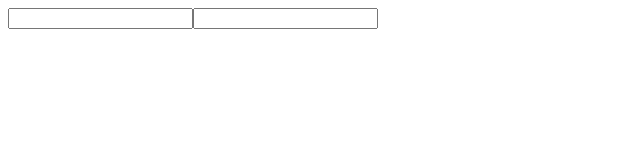
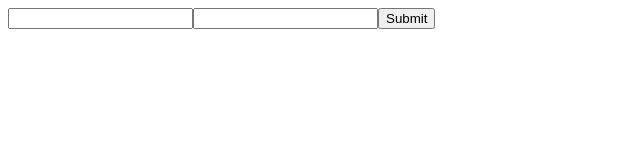
Before and after one commit to adiprasetyaxyz/Reactjs-Learning, a React (Vite) app in the folder myfirstpro/: page / in a window 1280 px wide. Shown: the top 160 px of the page, without its empty margins (0-640 px from the left). Built offline with nearby package versions, Linux system fonts and the light colour scheme.

Commit message:
27: Handling Form Submission In React

```diff
--- a/myfirstpro/src/components/Form.jsx
+++ b/myfirstpro/src/components/Form.jsx
@@ -2,7 +2,10 @@ import { useState } from "react";
 
 export default function Form() {
   let [name, setName] = useState({ firstName: "", lastName: "" });
-
+  function handleSubmit(e) {
+    console.log(name.firstName + name.lastName);
+    e.preventDefault();
+  }
   return (
     <div>
       {name.firstName + name.lastName}
@@ -17,6 +20,7 @@ export default function Form() {
           type="text"
           value={name.lastName}
         />
+        <button onClick={(e) => handleSubmit(e)}>Submit</button>
       </form>
     </div>
   );
```
